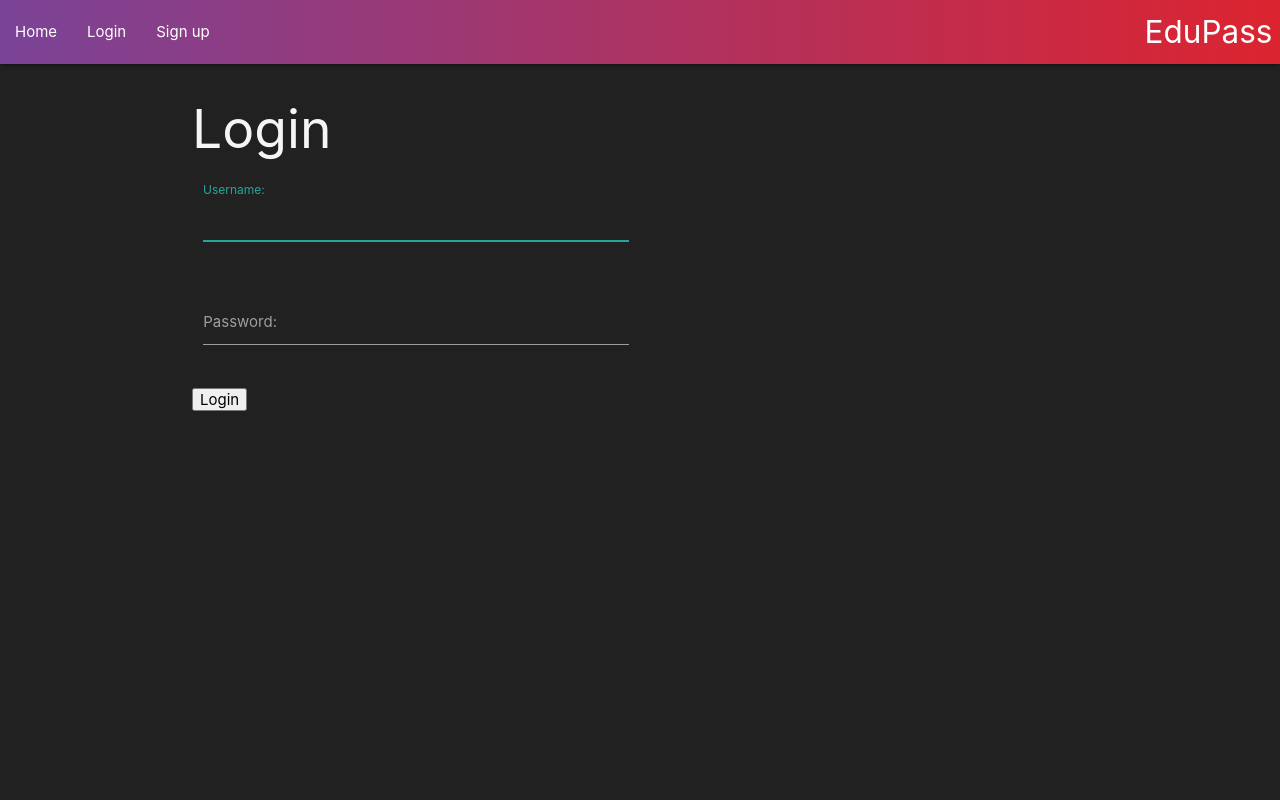
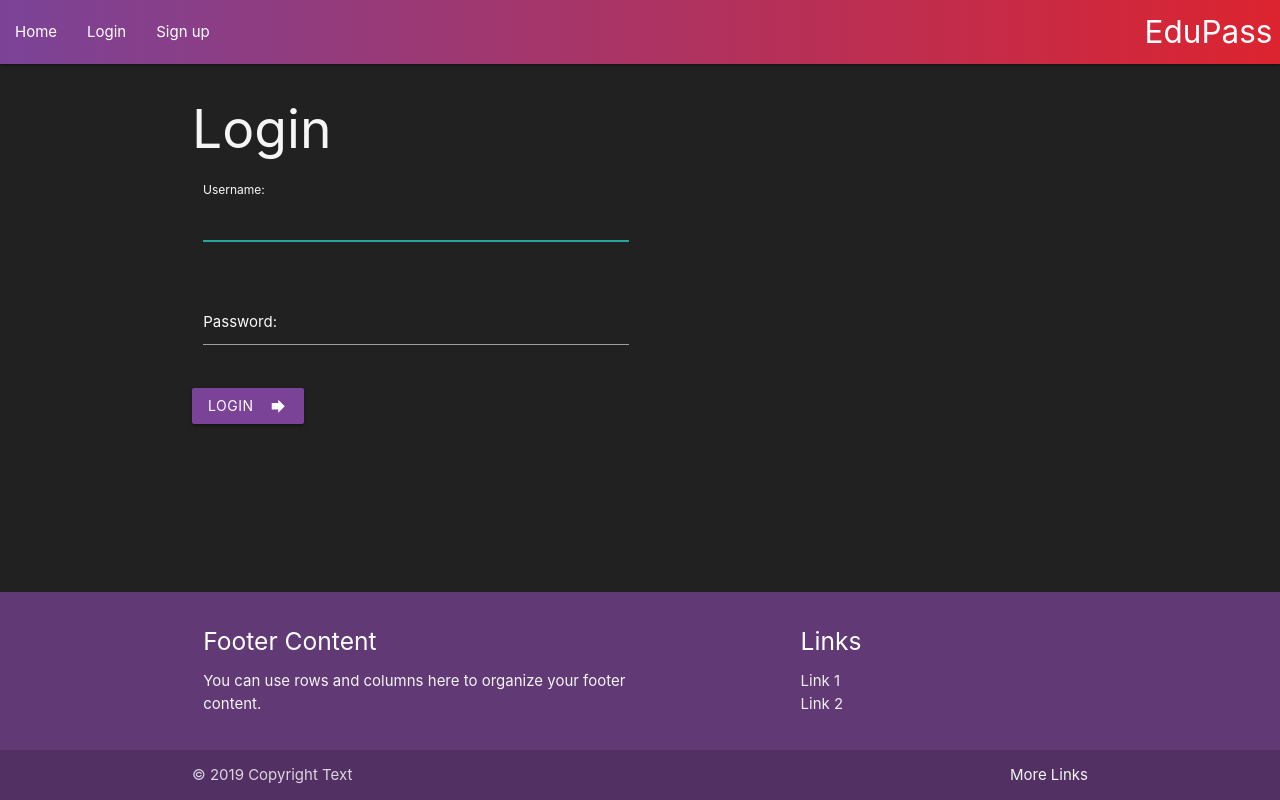
Before and after one commit to yongtheskill/EduPass, a Django app: page /accounts/login/ in a window 1280 px wide. Run offline with Django 3.2, Linux system fonts and the light colour scheme.

Commit message:
themeing

```diff
--- a/templates/base.html
+++ b/templates/base.html
@@ -1,16 +1,29 @@
 <!DOCTYPE html>
 <html>
-<head>
+<header>
     <meta charset="utf-8">
     <title>{% block title %}EduPass{% endblock %}</title>
     <link rel="stylesheet" href="https://cdnjs.cloudflare.com/ajax/libs/materialize/1.0.0/css/materialize.min.css">
     <link rel="stylesheet" href="https://fonts.googleapis.com/icon?family=Material+Icons">
     <meta name="viewport" content="width=device-width, initial-scale=1.0"/>
+    <style>
+    .highlight-purple{
+      background-color: rgb(123, 67, 151);
+    }
+    .btn, .btn-large {
+    background-color: rgb(123, 67, 151);
+    }
+    .btn:hover, .btn-large:hover{
+      background-color: rgb(150, 87, 182);
+    }
+    </style>
 
-<!--#7b4397ff -> #dc2430ff-->
+    <!--  #7b4397ff         ->  #dc2430ff     -->
+    <!--  purple lighten-1  ->  red darken-3  -->
 
-</head>
-<header>
+    <!--  red lighten-2  -->
+    <!--  red lighten-2  -->
+
       <div class="navbar-fixed">
         <nav>
           <div class="nav-wrapper" style="background-image:linear-gradient(to right,#7b4397,#dc2430);">
@@ -31,14 +44,14 @@
       </ul>
 </header>
 
-<body class="grey-text text-lighten-4 grey darken-4">
+<main style="flex:1 0 auto;">
+  <body class="grey-text text-lighten-4 grey darken-4" style="display:flex;min-height:100vh;flex-direction:column;">
     <div class="container">
-    <main>
         {% block content %}
         {% endblock %}
-    </main>
     </div>
   </body>
+</main>
 <script
   src="https://code.jquery.com/jquery-3.4.1.min.js"
   integrity="sha256-CSXorXvZcTkaix6Yvo6HppcZGetbYMGWSFlBw8HfCJo="
@@ -49,4 +62,29 @@
     $('.sidenav').sidenav();
   });
 </script>
+
+<footer class="page-footer" style="background-color:rgba(123, 67, 151, 0.719);">
+    <div class="container">
+      <div class="row">
+        <div class="col l6 s12">
+          <h5 class="white-text">Footer Content</h5>
+          <p class="grey-text text-lighten-4">You can use rows and columns here to organize your footer content.</p>
+        </div>
+        <div class="col l4 offset-l2 s12">
+          <h5 class="white-text">Links</h5>
+          <ul>
+            <li><a class="grey-text text-lighten-3" href="#!">Link 1</a></li>
+            <li><a class="grey-text text-lighten-3" href="#!">Link 2</a></li>
+          </ul>
+        </div>
+      </div>
+    </div>
+    <div class="footer-copyright" style="background-color:rgb(82, 48, 99);">
+      <div class="container">
+      © 2019 Copyright Text
+      <a class="grey-text text-lighten-4 right" href="#!">More Links</a>
+      </div>
+    </div>
+  </footer>
+
 </html>
--- a/templates/registration/login.html
+++ b/templates/registration/login.html
@@ -8,19 +8,20 @@
   {% csrf_token %}
   <div class="row">
     <div class="input-field col s12 l6">
-      <input type="text" name="username" autofocus="" required="" id="id_username">
-      <label for="id_username" class="">Username:</label>
+      <input class="grey-text text-lighten-5" type="text" name="username" autofocus="" required="" id="id_username">
+      <label class="grey-text text-lighten-5" for="id_username" class="">Username:</label>
     </div>
   </div>
 
   <div class="row">
     <div class="input-field col s12 l6">
-      <input type="password" name="password" required="" id="id_password">
-      <label for="id_password">Password:</label>
+      <input class="grey-text text-lighten-5" type="password" name="password" required="" id="id_password">
+      <label class="grey-text text-lighten-5" for="id_password">Password:</label>
     </div>
   </div>
 
-
-  <button type="submit">Login</button>
+  <button class="btn waves-effect waves-light highlight-purple" type="submit" name="action">Login
+      <i class="material-icons right">forward</i>
+    </button>
 </form>
 {% endblock %}
--- a/templates/signup.html
+++ b/templates/signup.html
@@ -29,7 +29,7 @@
         </div>
       </div>
 
-      <button class="btn waves-effect waves-light" type="submit" name="action">Submit
+      <button class="btn waves-effect waves-light red darken-4" type="submit" name="action">Submit
         <i class="material-icons right">send</i>
       </button>
     </form>
```
Lines whose indentation alone changed are shown as unchanged.
